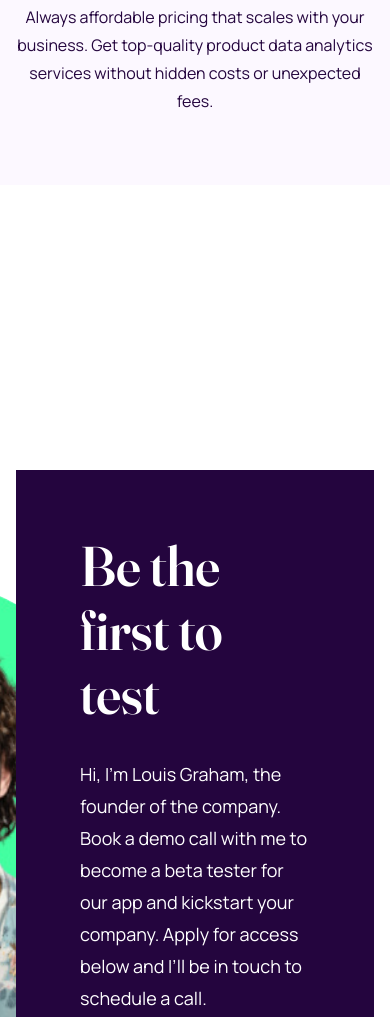
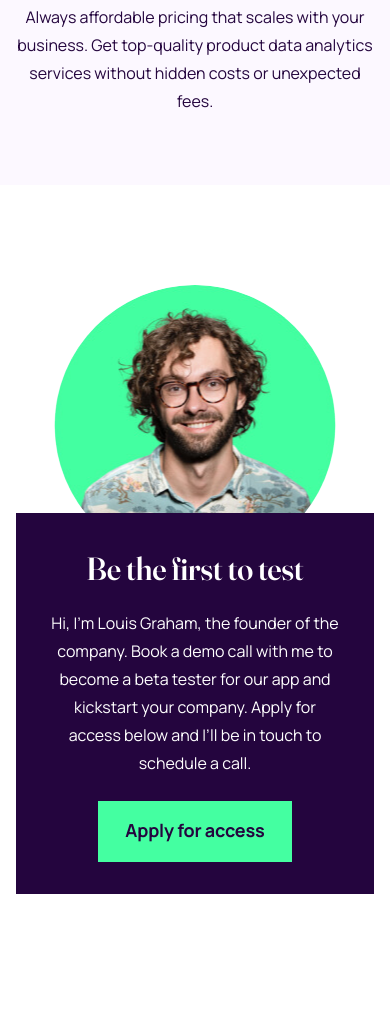
Before and after one commit to svkhrobbeck/workit, a plain HTML site: page index.html in a window 390 px wide. Shown: the part 1373-2390 px from the top of the page. After the commit the page ends 2321 px from the top, so only its background shows below. Drawn offline with Linux system fonts and the light colour scheme.

Commit message:
Make responsive test-cta section

```diff
--- a/css/styles.css
+++ b/css/styles.css
@@ -295,6 +295,7 @@ img {
   width: 477px;
   height: 477px;
   border-radius: 50%;
+  object-fit: contain;
   right: calc(100% - 109px);
   bottom: 109px;
 }
@@ -305,6 +306,18 @@ img {
   background-color: var(--dark-purple);
   padding: 64px;
   color: #fff;
+}
+
+.test-cta__box::after {
+  content: "";
+  position: absolute;
+  z-index: 1;
+  width: 173px;
+  height: 137px;
+  right: 96px;
+  bottom: -24px;
+  transform: rotate(-145deg);
+  background: url("../images/circles.svg") no-repeat center / contain;
 }
 
 .test-cta__heading {
@@ -375,6 +388,39 @@ img {
     font-size: 16px;
     line-height: 28px;
   }
+
+  .test-cta__img {
+    width: 281px;
+    height: 281px;
+    right: auto;
+    left: -175px;
+    top: -150px;
+  }
+}
+
+@media only screen and (max-width: 900px) {
+  .test-cta {
+    padding: 250px 0 40px;
+  }
+
+  .test-cta__inner {
+    max-width: 624px;
+  }
+
+  .test-cta__box {
+    padding: 48px 56px 56px;
+  }
+
+  .test-cta__heading {
+    font-size: 48px;
+    line-height: 56px;
+  }
+
+  .test-cta__description {
+    font-size: 16px;
+    line-height: 28px;
+    margin-bottom: 24px;
+  }
 }
 
 @media only screen and (max-width: 768px) {
@@ -393,6 +439,47 @@ img {
   .feature {
     flex-direction: row;
     align-items: center;
+  }
+
+  .test-cta__inner {
+    max-width: 514px;
+  }
+
+  .test-cta__box::after {
+    right: 36px;
+    bottom: -68px;
+  }
+}
+
+@media only screen and (max-width: 700px) {
+  .test-cta {
+    padding: 328px 0 54px;
+  }
+
+  .test-cta__inner {
+    max-width: 100%;
+  }
+
+  .test-cta__img {
+    left: 50%;
+    transform: translateX(-50%);
+    top: -228px;
+    bottom: auto;
+  }
+
+  .test-cta__box {
+    padding: 32px;
+    text-align: center;
+  }
+
+  .test-cta__box::after {
+    display: none;
+  }
+
+  .test-cta__heading {
+    margin-bottom: 16px;
+    font-size: 32px;
+    line-height: 48px;
   }
 }
 
--- a/index.html
+++ b/index.html
@@ -100,7 +100,7 @@
           <picture class="test-cta__picture">
               <source
                 srcset="images/img-founder-tablet.jpg 1x, images/img-founder-tablet@2x.jpg 2x"
-                media="(max-width: 768px)"
+                media="(max-width: 1024px)"
               />
               <img
                 class="test-cta__img"
```
